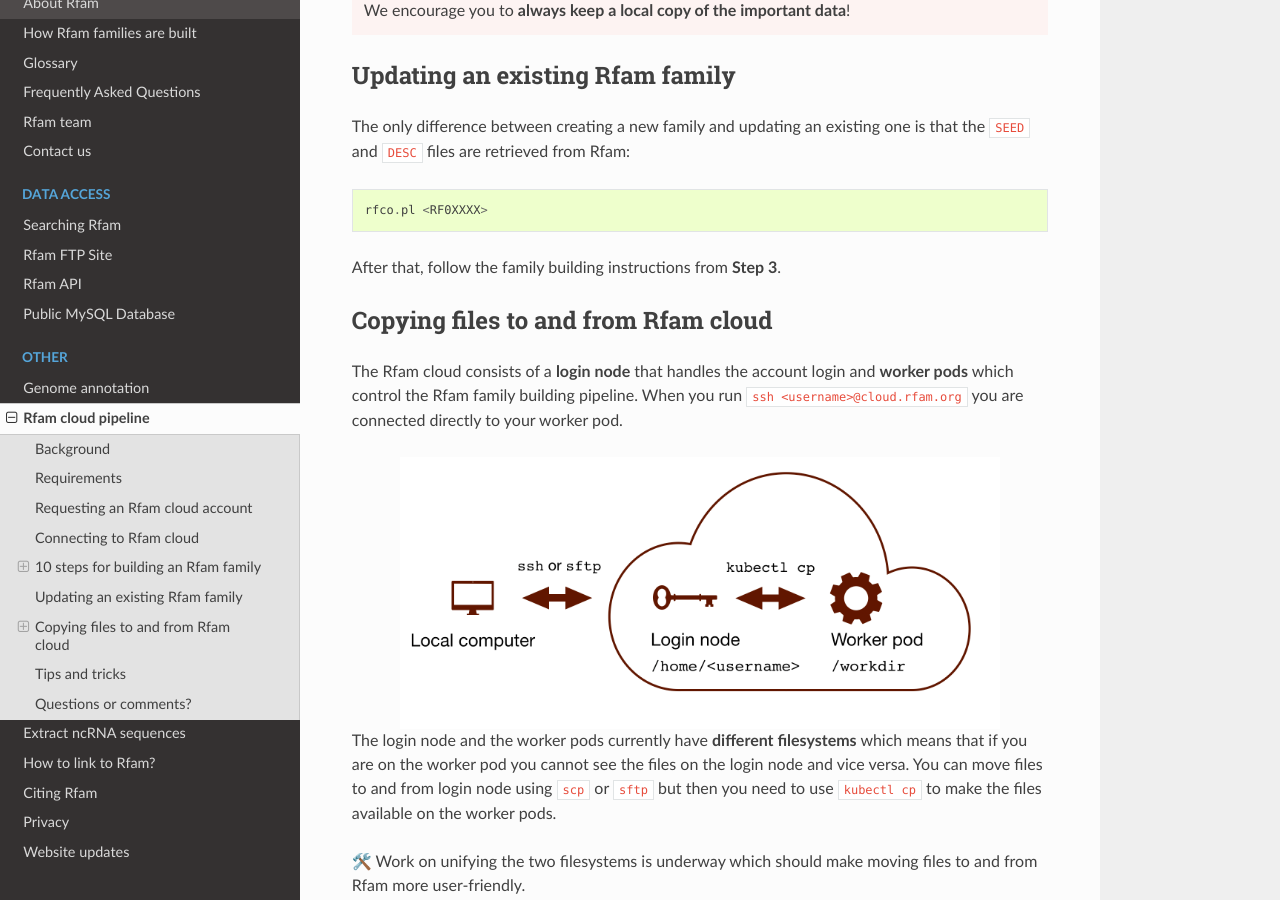
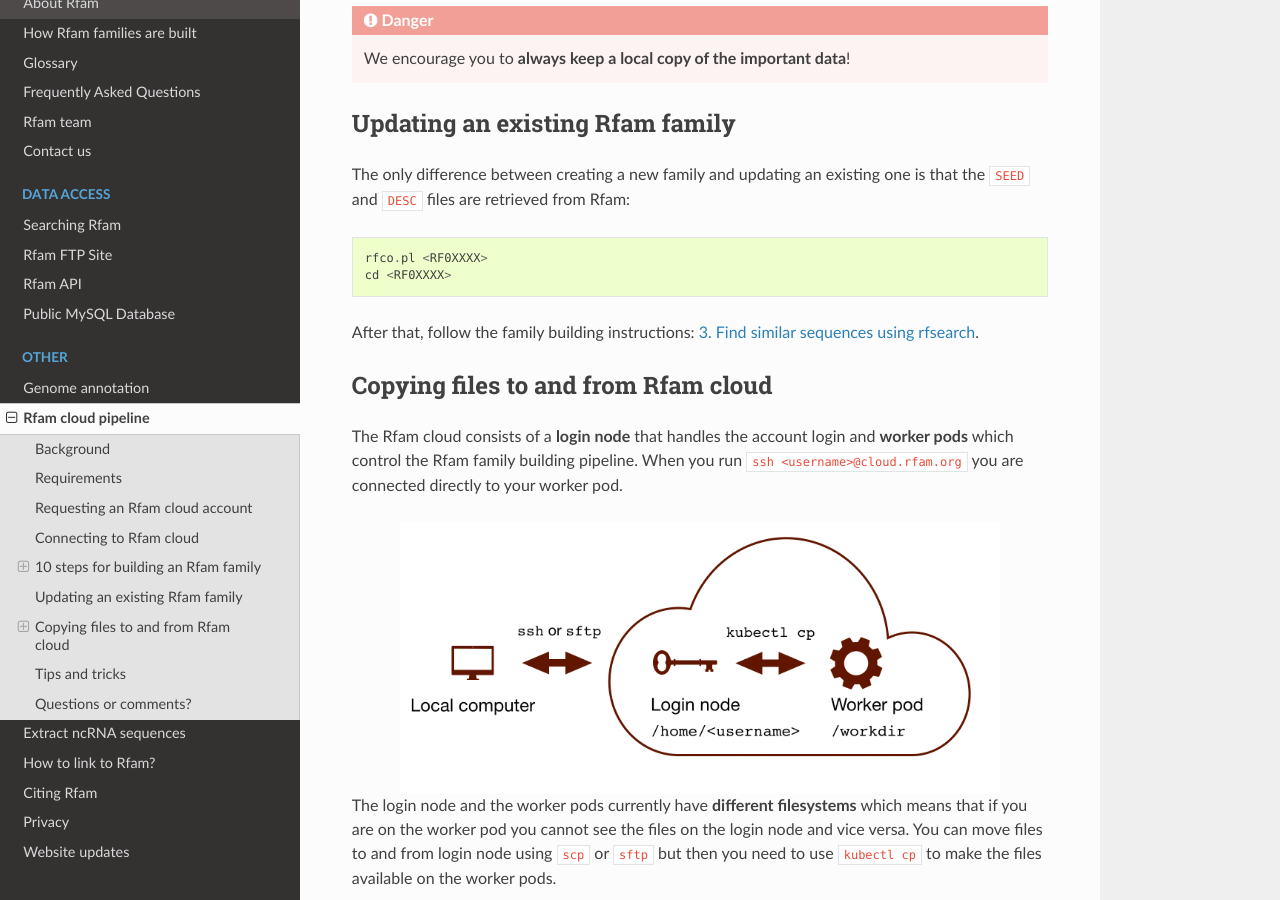
Before and after one commit to Rfam/rfam-docs, a Sphinx documentation site: the page built from docs/source/rfam-cloud.rst, in a window 1280 px wide and 900 px high, scrolled down 6596 px. Built offline with Sphinx 7.4.7 and the Read the Docs theme 2.0.0, drawn with Linux system fonts in a browser that asks for light colours; some of the changed text lies outside the part shown.

Commit message:
Clarify how to update existing family

```diff
--- a/docs/source/rfam-cloud.rst
+++ b/docs/source/rfam-cloud.rst
@@ -227,8 +229,9 @@
 The only difference between creating a new family and updating an existing one is that the ``SEED`` and ``DESC`` files are retrieved from Rfam::
 
   rfco.pl <RF0XXXX>
+  cd <RF0XXXX>
 
-After that, follow the family building instructions from **Step 3**.
+After that, follow the family building instructions: :ref:`rfam-cloud:3. Find similar sequences using rfsearch`.
 
 Copying files to and from Rfam cloud
 ------------------------------------
```
Also changed, not shown: other parts of docs/source/rfam-cloud.rst (+2 -0 lines).
